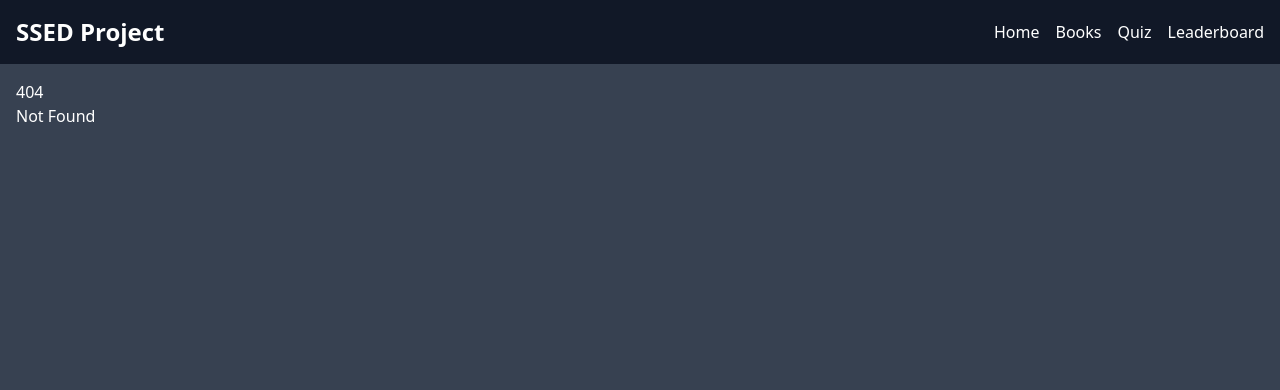
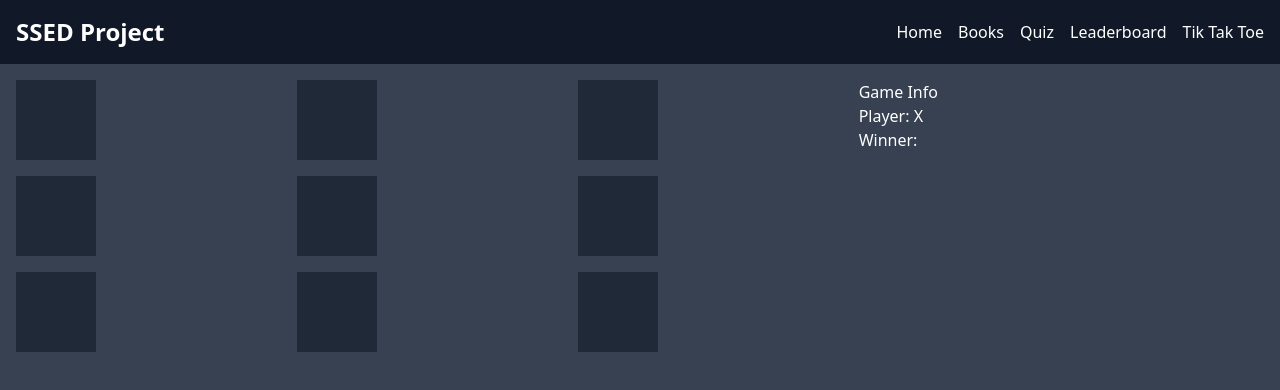
Before and after one commit to Lexi4eg/SSED_Project_2024, a SvelteKit app in the folder SvelteKid/SSED_SvelteKit/: page /tiktaktoe in a window 1280 px wide. Before the commit this address had no page. Shown: the top 390 px of the page. Built offline with nearby package versions, Linux system fonts and the light colour scheme.

Commit message:
Working Tik Tak Toe Implementation

```diff
--- a/SvelteKid/SSED_SvelteKit/playwright.config.ts
+++ b/SvelteKid/SSED_SvelteKit/playwright.config.ts
@@ -2,7 +2,7 @@ import type { PlaywrightTestConfig } from '@playwright/test';
 
 const config: PlaywrightTestConfig = {
 	webServer: {
-		command: 'npm run build && npm run preview',
+		command: 'npm run dev',
 		port: 4173
 	},
 	testDir: 'tests',
--- a/SvelteKid/SSED_SvelteKit/src/routes/+layout.svelte
+++ b/SvelteKid/SSED_SvelteKit/src/routes/+layout.svelte
@@ -22,6 +22,9 @@
 					<li>
 						<a href="/leaderboard">Leaderboard</a>
 					</li>
+					<li>
+						<a href="/tiktaktoe">Tik Tak Toe</a>
+					</li>
 				</ul>
 			</nav>
 		</div>
--- /dev/null
+++ b/SvelteKid/SSED_SvelteKit/src/routes/tiktaktoe/+page.svelte
@@ -0,0 +1,69 @@
+<script lang="ts">
+	import { type Writable, writable } from 'svelte/store';
+
+	type BoardType = ('X' | 'O' | '')[][];
+	type PlayerType = 'X' | 'O';
+	type WinnerType = PlayerType | '';
+	type ComboType = number[][];
+
+	const board: Writable<BoardType> = writable([
+		['', '', ''],
+		['', '', ''],
+		['', '', '']
+	]);
+
+	let player: PlayerType = 'X';
+	let winner: WinnerType = '';
+
+	const winningCombos: ComboType[] = [
+		[[0, 0], [0, 1], [0, 2]],
+		[[1, 0], [1, 1], [1, 2]],
+		[[2, 0], [2, 1], [2, 2]],
+		[[0, 0], [1, 0], [2, 0]],
+		[[0, 1], [1, 1], [2, 1]],
+		[[0, 2], [1, 2], [2, 2]],
+		[[0, 0], [1, 1], [2, 2]],
+		[[0, 2], [1, 1], [2, 0]]
+	];
+
+	function handleClick(rowIndex: number, cellIndex: number): void {
+		board.update(b => {
+			if (b[rowIndex][cellIndex] === '' && !winner) {
+				b[rowIndex][cellIndex] = player;
+				player = player === 'X' ? 'O' : 'X';
+			}
+			return b;
+		});
+	}
+
+	$: {
+		let currentBoard: BoardType = $board;
+		winningCombos.forEach((combo: ComboType) => {
+			const [a, b, c] = combo;
+			if (
+				currentBoard[a[0]][a[1]] &&
+				currentBoard[a[0]][a[1]] === currentBoard[b[0]][b[1]] &&
+				currentBoard[a[0]][a[1]] === currentBoard[c[0]][c[1]]
+			) {
+				winner = player;
+			}
+		});
+	}
+</script>
+
+<div class="grid grid-cols-3  gap-4">
+	<div class="col-span-2">
+		<div class="grid grid-cols-3 gap-4 justify-center items-center ">
+			{#each $board as row, rowIndex}
+				{#each row as cell, cellIndex}
+					<button class="bg-gray-800 w-20 h-20 flex  items-center justify-center rounded-4xl text-white p-4" on:click={() => handleClick(rowIndex, cellIndex)}>{cell}</button>
+				{/each}
+			{/each}
+		</div>
+	</div>
+	<div>
+		<h2>Game Info</h2>
+		<p>Player: {player}</p>
+		<p>Winner: {winner}</p>
+	</div>
+</div>
```
Also changed, not shown: SvelteKid/SSED_SvelteKit/tests/test.ts (+2 -2 lines), SvelteKid/SSED_SvelteKit/test-results/.last-run.json, 1 other file (tests, documents, lock files or other folders).
